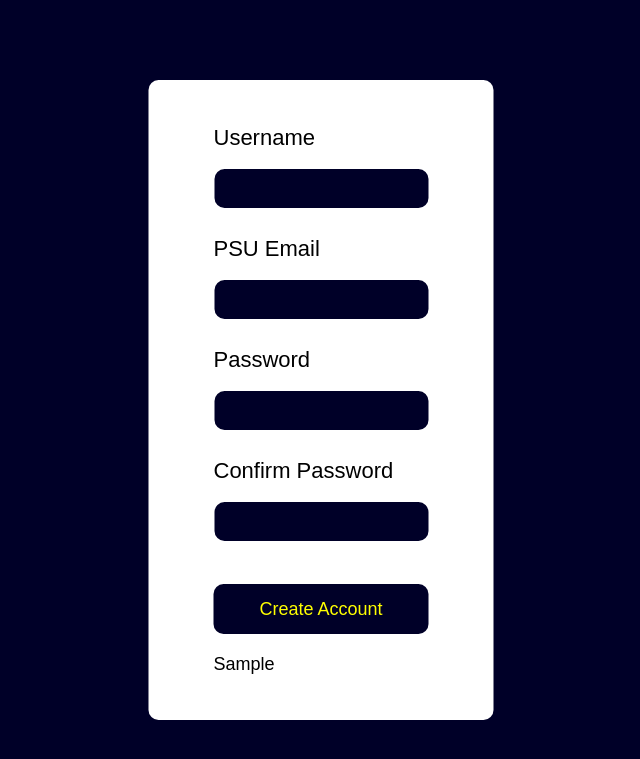
After one commit to ECCPSU/Web-App, a Flask app: template templates/new_account.html in a window 1280 px wide. The commit adds this page. Shown: the top 759 px of the page, without its empty margins (319-959 px from the left). Run offline with Flask 2, Linux system fonts and the light colour scheme; the template is opened without the code that fills it: most values are stand-ins (such as "Sample title", 1, 10 or a date in 2020).

Commit message:
login, create  account

```diff
--- a/app.py
+++ b/app.py
@@ -1,10 +1,35 @@
-from flask import Flask, render_template, url_for
+from flask import Flask, render_template, url_for, request, redirect
 
 app = Flask(__name__)
 
 @app.route('/')
-def main():
-	return render_template('index.html')
+def visit(info=None):
+	return render_template('login.html', return_info=info)
+
+@app.route('/login/', methods=['POST', 'GET'])
+def login_form():
+    users = {"eccpsu_admin": 'password'} #username: password
+
+
+    username = request.form.get('username', False)
+    password = request.form.get('password', False)
+    print(username, password)
+
+    first_time = username is False or password is False
+
+    if not first_time:
+        if username not in users:
+            return render_template('login.html', return_info='Username not found')
+        elif users[username] != password:
+            return render_template('login.html', return_info='Incorrect password')
+        else:
+            return redirect(url_for('main', name=username))
+    else:
+        return render_template('login.html')
+
+@app.route('/welcome/')
+def main(name=None):
+	return render_template('index.html', name=name)
 
 if __name__ == '__main__':
 	app.run(debug=False)
--- a/templates/index.html
+++ b/templates/index.html
@@ -6,6 +6,6 @@
 	</head>
 
 	<body>
-		<div></div>
+		<div>WELCOME, {{name}}</div>
 	</body>
 </html>
--- /dev/null
+++ b/templates/new_account.html
@@ -0,0 +1,96 @@
+<!DOCTYPE html>
+<html>
+  <head>
+    <title>Create Account</title>
+  </head>
+  <style>
+    body {
+      background-color: rgb(0,0,40);
+      margin: 0;
+      padding: 0;
+      color: black;
+    }
+    #container {
+      display: block;
+      background-color: white;
+      border-radius: 10px;
+      padding: 20px;
+      height: 600px;
+      position: absolute;
+      left: 50%;
+      top: 50%;
+      transform: translate(-50%, -50%);
+      padding-right: 65px;
+      padding-left: 65px;
+    }
+    .info {
+      display: block;
+      margin-left: auto;
+      margin-right: auto;
+      width: 200px;
+      height: 25px;
+      font-size: 18px;
+      padding: 5px;
+      background-color: #000028;
+      color: white;
+      border: 2px solid #000028;
+      border-radius: 10px;
+      margin-bottom: 10px;
+    }
+    input:focus {
+      outline: none;
+    }
+    input[type='submit'] {
+      width: 215px;
+      height: 50px;
+      background-color: #000028;
+      font-size: 18px;
+      transition: 0.35s;
+      color: yellow;
+      border: none;
+      border-radius: 10px;
+      margin-top: 15px;
+    }
+    input[type='submit']:hover {
+      opacity: 1;
+      cursor: pointer;
+    }
+    #inner {
+      display: block;
+      position: relative;
+      top: 50%;
+      transform: translateY(-50%);
+    }
+    h2 {
+      margin: 0;
+      margin-bottom: 0;
+      font-family: 'Arial';
+      font-weight: normal;
+      font-size: 22px;
+    }
+    #return {
+      display: inline-block;
+      color: black;
+      font-size: 18px;
+      margin-top: 20px;
+    }
+  </style>
+  <body>
+    <div id='container'>
+      <div id='inner'>
+        <form action='' method='POST'>
+          <h2>Username</h2><br>
+          <input class='info' type='text' name='username'><br>
+          <h2>PSU Email</h2><br>
+          <input class='info' type='email' name='email'><br>
+          <h2>Password</h2><br>
+          <input class='info' type='password' name='password1'><br>
+          <h2>Confirm Password</h2><br>
+          <input class='info' type='password' name='password2'><br>
+          <input type='submit' value='Create Account'>
+        </form>
+        <h2 id='return'>{{return_info}}</h2>
+      </div>
+    </div>
+  </body>
+</html>
```
Also changed, not shown: templates/login.html (added, +91 -0 lines), templates/form.html (renamed from form.html), 1 other file.
